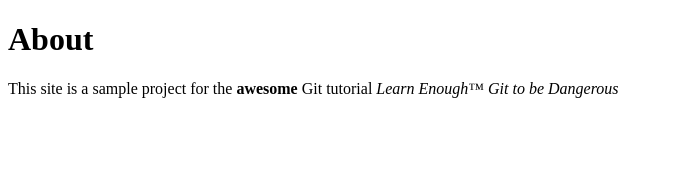
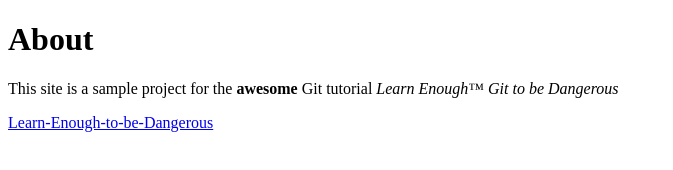
Before and after one commit to MRo-SMa/Website, a plain HTML site: page About.html in a window 1280 px wide. Shown: the whole page, without its empty margins (0-673 px from the left). Drawn offline with Linux system fonts and the light colour scheme.

Commit message:
Add link

```diff
--- a/About.html
+++ b/About.html
@@ -6,5 +6,6 @@
 <body>
 <h1>About</h1>
   <p>This site is a sample project for the <b>awesome</b> Git tutorial <i>Learn Enough™ Git to be Dangerous</i></p>
+  <a href="https://www.learnenough.com/git-tutorial">Learn-Enough-to-be-Dangerous</a>
 </body>
 </html>
```
